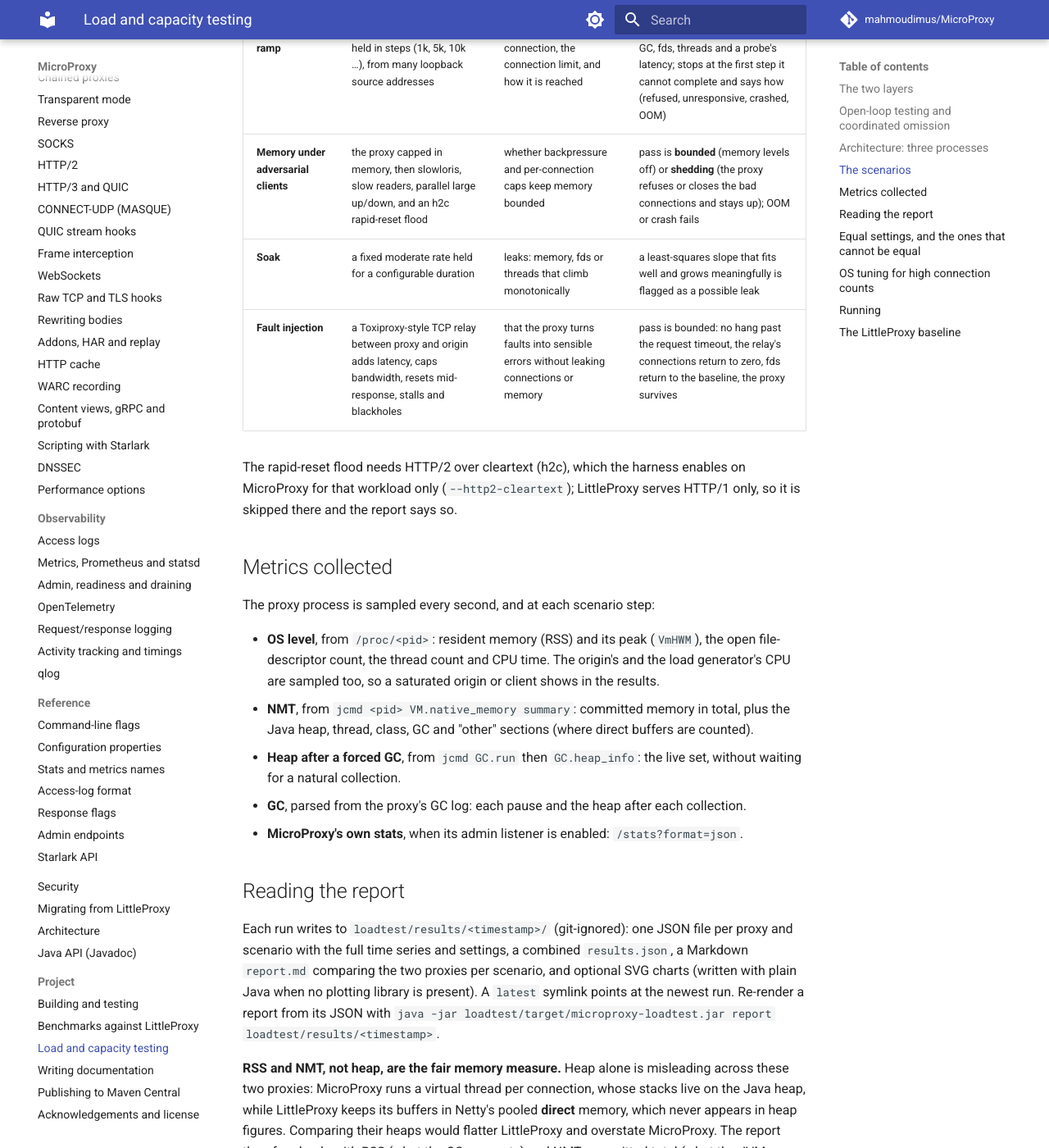
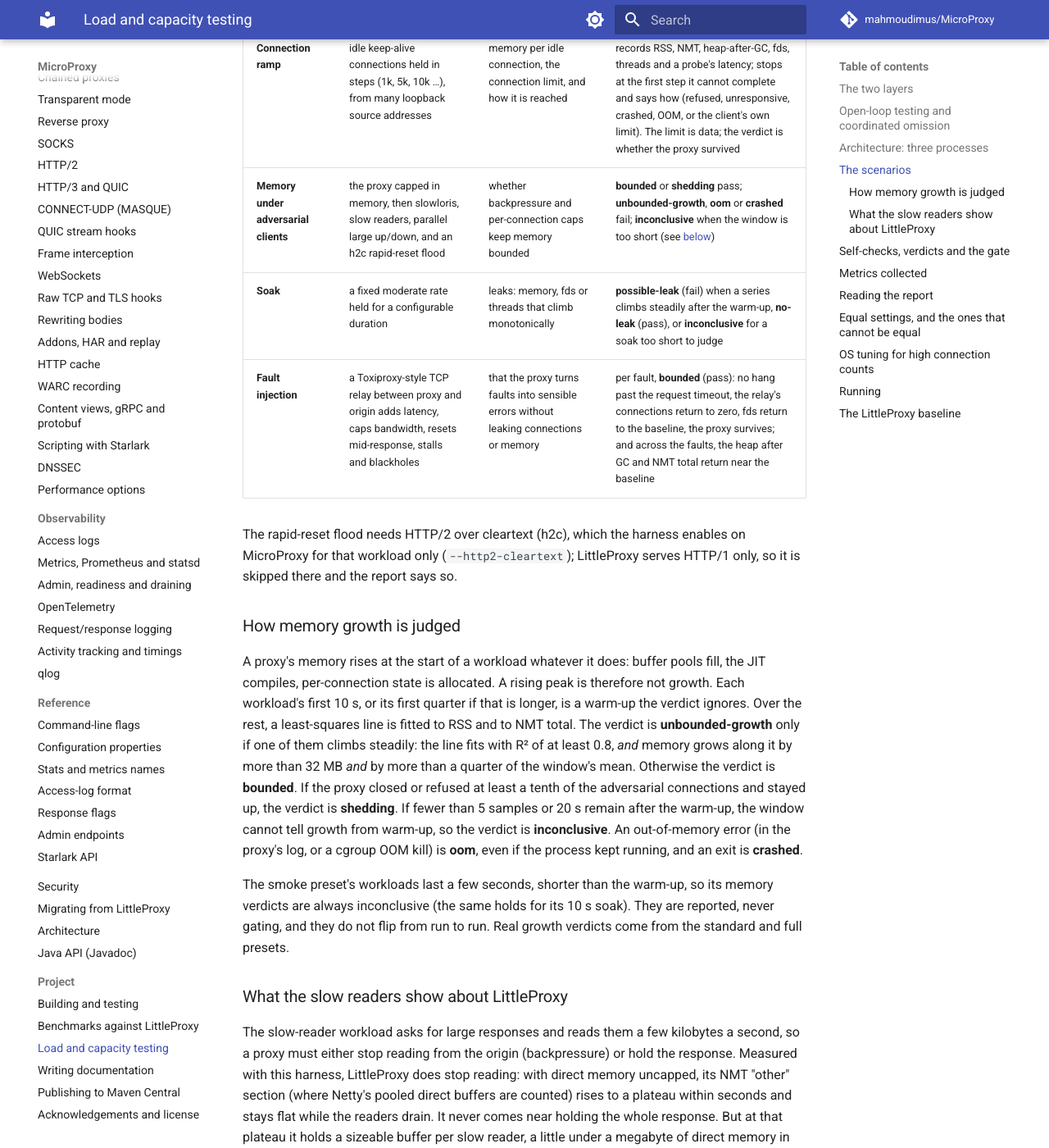
Before and after one commit to mahmoudimus/MicroProxy, an MkDocs documentation site: the page built from docs/project/load-testing.md, in a window 1280 px wide and 1400 px high, scrolled down 2293 px. Shown: the whole window at 82% size. Built offline with MkDocs 1.6.1 and Material for MkDocs 9.7.7, drawn with Linux system fonts in a browser that asks for light colours; comment, search, counter and statistics services are not loaded; some of the changed text lies outside the part shown.

Commit message:
docs: describe load-test verdicts, the gate, and LittleProxy's slow readers
The load-testing page now explains the two kinds of result (harness
self-checks and verdicts on the proxy), the --gate setting and what CI
gates on; how memory growth is judged (a warm-up, a least-squares fit
with R^2 >= 0.8, absolute and relative growth thresholds, and
inconclusive for windows too short to tell, which is every smoke
workload); and what the slow readers show: LittleProxy applies
backpressure but holds a sizeable pooled direct buffer per slow reader,
so with enough readers it overruns a direct-memory cap, while MicroProxy
holds none. It also covers running where ulimit and the sysctls cannot
be raised.

````diff
--- a/docs/project/load-testing.md
+++ b/docs/project/load-testing.md
@@ -71,17 +71,80 @@
 
 Each scenario runs once for MicroProxy and once for LittleProxy, each in a fresh proxy JVM.
 
-| Scenario | What it does | What it proves | Pass/fail |
+| Scenario | What it does | What it proves | Verdicts |
 |---|---|---|---|
-| **Rate sweep** | open-loop load over keep-alive connections with small responses, the rate multiplied each step | the maximum sustainable rate (the knee) and the latency curve | the knee is where p99 passes the SLO or errors start; the max sustainable rate is the last good step |
-| **Connection ramp** | idle keep-alive connections held in steps (1k, 5k, 10k …), from many loopback source addresses | memory per idle connection, the connection limit, and how it is reached | records RSS, NMT, heap-after-GC, fds, threads and a probe's latency; stops at the first step it cannot complete and says how (refused, unresponsive, crashed, OOM) |
-| **Memory under adversarial clients** | the proxy capped in memory, then slowloris, slow readers, parallel large up/down, and an h2c rapid-reset flood | whether backpressure and per-connection caps keep memory bounded | pass is **bounded** (memory levels off) or **shedding** (the proxy refuses or closes the bad connections and stays up); OOM or crash fails |
-| **Soak** | a fixed moderate rate held for a configurable duration | leaks: memory, fds or threads that climb monotonically | a least-squares slope that fits well and grows meaningfully is flagged as a possible leak |
-| **Fault injection** | a Toxiproxy-style TCP relay between proxy and origin adds latency, caps bandwidth, resets mid-response, stalls and blackholes | that the proxy turns faults into sensible errors without leaking connections or memory | pass is bounded: no hang past the request timeout, the relay's connections return to zero, fds return to the baseline, the proxy survives |
+| **Rate sweep** | open-loop load over keep-alive connections with small responses, the rate multiplied each step | the maximum sustainable rate (the knee) and the latency curve | the knee is where p99 passes the SLO or errors start; the max sustainable rate is the last good step (data). Verdict: the proxy survived, or crashed / ran out of memory |
+| **Connection ramp** | idle keep-alive connections held in steps (1k, 5k, 10k …), from many loopback source addresses | memory per idle connection, the connection limit, and how it is reached | records RSS, NMT, heap-after-GC, fds, threads and a probe's latency; stops at the first step it cannot complete and says how (refused, unresponsive, crashed, OOM, or the client's own limit). The limit is data; the verdict is whether the proxy survived |
+| **Memory under adversarial clients** | the proxy capped in memory, then slowloris, slow readers, parallel large up/down, and an h2c rapid-reset flood | whether backpressure and per-connection caps keep memory bounded | **bounded** or **shedding** pass; **unbounded-growth**, **oom** or **crashed** fail; **inconclusive** when the window is too short (see [below](#how-memory-growth-is-judged)) |
+| **Soak** | a fixed moderate rate held for a configurable duration | leaks: memory, fds or threads that climb monotonically | **possible-leak** (fail) when a series climbs steadily after the warm-up, **no-leak** (pass), or **inconclusive** for a soak too short to judge |
+| **Fault injection** | a Toxiproxy-style TCP relay between proxy and origin adds latency, caps bandwidth, resets mid-response, stalls and blackholes | that the proxy turns faults into sensible errors without leaking connections or memory | per fault, **bounded** (pass): no hang past the request timeout, the relay's connections return to zero, fds return to the baseline, the proxy survives; and across the faults, the heap after GC and NMT total return near the baseline |
 
 The rapid-reset flood needs HTTP/2 over cleartext (h2c), which the harness enables on MicroProxy for
 that workload only (`--http2-cleartext`); LittleProxy serves HTTP/1 only, so it is skipped there and
 the report says so.
+
+### How memory growth is judged
+
+A proxy's memory rises at the start of a workload whatever it does: buffer pools fill, the JIT
+compiles, per-connection state is allocated. A rising peak is therefore not growth. Each workload's
+first 10 s, or its first quarter if that is longer, is a warm-up the verdict ignores. Over the rest,
+a least-squares line is fitted to RSS and to NMT total. The verdict is **unbounded-growth** only if
+one of them climbs steadily: the line fits with R² of at least 0.8, *and* memory grows along it by
+more than 32 MB *and* by more than a quarter of the window's mean. Otherwise the verdict is
+**bounded**. If the proxy closed or refused at least a tenth of the adversarial connections and
+stayed up, the verdict is **shedding**. If fewer than 5 samples or 20 s remain after the warm-up,
+the window cannot tell growth from warm-up, so the verdict is **inconclusive**. An out-of-memory error
+(in the proxy's log, or a cgroup OOM kill) is **oom**, even if the process kept running, and an exit
+is **crashed**.
+
+The smoke preset's workloads last a few seconds, shorter than the warm-up, so its memory verdicts are
+always inconclusive (the same holds for its 10 s soak). They are reported, never gating, and they do
+not flip from run to run. Real growth verdicts come from the standard and full presets.
+
+### What the slow readers show about LittleProxy
+
+The slow-reader workload asks for large responses and reads them a few kilobytes a second, so a
+proxy must either stop reading from the origin (backpressure) or hold the response. Measured with
+this harness, LittleProxy does stop reading: with direct memory uncapped, its NMT "other" section
+(where Netty's pooled direct buffers are counted) rises to a plateau within seconds and stays flat
+while the readers drain. It never comes near holding the whole response. But at that plateau it
+holds a sizeable buffer per slow reader, a little under a megabyte of direct memory in these runs,
+which is consistent with Netty reading a full read loop's worth before writability turns reading off.
+The direct memory LittleProxy needs therefore grows with the number of slow readers. With the
+standard preset's settings (200 readers, a 128 MB direct-memory cap) it exceeds the cap and reports
+out-of-memory ("Cannot reserve … bytes of direct buffer memory"). It keeps running, and honest probes
+time out for a while before they recover. MicroProxy holds no extra direct memory per slow reader,
+and its RSS stays flat. The report's "direct per reader" column shows the figure for each run.
+
+The smoke preset's 20 readers stay well under its 64 MB cap. LittleProxy's RSS there jumps to its
+plateau during the first seconds, which an earlier, naive rule ("the last sample is the peak and still
+rising") misread as unbounded growth on some runs and not on others. The warm-up and fit rules above
+replace that rule.
+
+## Self-checks, verdicts and the gate
+
+Every run keeps two kinds of result apart:
+
+- **Harness self-checks** say the harness itself worked: each scenario ran without error, responses
+  through the proxy validated by status and length, the proxy's metrics were sampled (`/proc` and
+  NMT), and the JSON and Markdown reports were written. A failed self-check always fails the run.
+- **Verdicts** judge the proxy under test: survived, crashed or oom in the sweep and the ramp;
+  bounded, shedding, unbounded-growth, oom or crashed for each memory workload; no-leak or
+  possible-leak in the soak; bounded, leak-or-hang or memory-retained for the faults. A verdict can
+  also be **inconclusive** (or n/a), which never fails a run.
+
+`--gate` decides which failed verdicts fail the run (exit code 1):
+
+| `--gate` | Fails the run on |
+|---|---|
+| `microproxy` (default) | a failed self-check, or a failed verdict on MicroProxy, the system under development |
+| `all` | a failed self-check, or a failed verdict on either proxy |
+| `none` | a failed self-check only |
+
+LittleProxy's verdicts are comparison data. Under the default gate they appear in the report's
+**Verdicts** section, at the top, marked "no (comparison)", and in the CI job summary, but they never
+fail the run. A regression in MicroProxy, such as an out-of-memory, a crash, or a fault that hangs or
+leaks, does fail it.
 
 ## Metrics collected
 
@@ -114,9 +177,9 @@
 idle connection is the slope of RSS and of NMT total against the connection count, which separates
 the proxy's fixed cost from its cost per connection.
 
-Every report ends with the harness's **self-checks**: these verify the harness worked (each scenario
-ran and responses validated), not how well a proxy did. The CI smoke job fails if any self-check
-fails.
+The report opens with the **Verdicts** table, one row per proxy, scenario and subject, saying whether
+each verdict gates the run. It ends with the harness's **self-checks**, which verify that the harness
+worked rather than how well a proxy did (see [Self-checks, verdicts and the gate](#self-checks-verdicts-and-the-gate)).
 
 ## Equal settings, and the ones that cannot be equal
 
@@ -148,8 +211,10 @@
 clear message when it reaches the client process's own. Raise them before a large run:
 
 ```bash
-# Open files (per shell; the hard limit may need privileges or /etc/security/limits.conf).
-ulimit -n 1048576
+# Open files, per shell. Raising the soft limit up to the hard one needs no privileges; going past
+# the hard limit does (sudo prlimit, or /etc/security/limits.conf).
+ulimit -n "$(ulimit -Hn)"
+sudo prlimit --pid $$ --nofile=1048576:1048576 && ulimit -n 1048576
 
 # Accept-queue depth, so bursts of connects are not dropped.
 sudo sysctl -w net.core.somaxconn=65535
@@ -172,6 +237,14 @@
 its own ephemeral-port space. The harness picks the number of addresses from the ramp's largest step
 and the `--ramp-per-source` setting. On a system where this does not hold (not Linux, or a locked-down
 loopback), the ramp is bounded by one address's ports and the report says where it stopped.
+
+**When a limit cannot be raised.** On a hosted CI runner, or in a container without privileges,
+`ulimit -n` cannot exceed the hard limit ("cannot modify limit: Operation not permitted"), and the
+sysctls are read-only. That is fine for the smoke preset, which needs about 2,500 descriptors per
+process. For the larger presets, the harness reads the limits in effect and prints them. The ramp
+then stops gracefully at the first one it meets: when the load generator runs out of descriptors,
+ports or heap, the report says `client-bound` and names the setting to raise, rather than counting
+the limit against the proxy.
 
 ## Running
 
@@ -209,10 +282,14 @@
 workflow runs on demand (`workflow_dispatch`) with inputs for the preset, the scenarios, the proxies,
 the `runs-on` label (so a bigger or self-hosted runner can be chosen) and extra settings. It raises
 `ulimit -n` and sets the sysctls it is allowed to (the ones above need privileges, which hosted
-runners grant through `sudo` and self-hosted ones may not), runs the harness, appends the report to
-the run summary and uploads the results directory. The [`ci.yml`](https://github.com/mahmoudimus/MicroProxy/blob/main/.github/workflows/ci.yml)
-`loadtest-smoke` job runs the smoke preset on every push as a check that the harness works; it does
-not check thresholds, since hosted runners are too noisy.
+runners grant through `sudo` and self-hosted ones may not), runs the harness with the chosen `--gate`,
+appends the report to the run summary and uploads the results directory. The [`ci.yml`](https://github.com/mahmoudimus/MicroProxy/blob/main/.github/workflows/ci.yml)
+`loadtest-smoke` job runs the smoke preset on every push. It raises the open-file limit only as far
+as the hard limit (which needs no privileges), prints the limits, and gates with `--gate microproxy`.
+So it fails on a broken harness, or on a MicroProxy verdict such as an out-of-memory, a crash, or a
+fault that hangs or leaks. It never fails on LittleProxy's verdicts, and it checks no latency or
+throughput thresholds, since hosted runners are too noisy. The report, with its Verdicts table, is
+added to the job summary.
 
 ## The LittleProxy baseline
 
````
